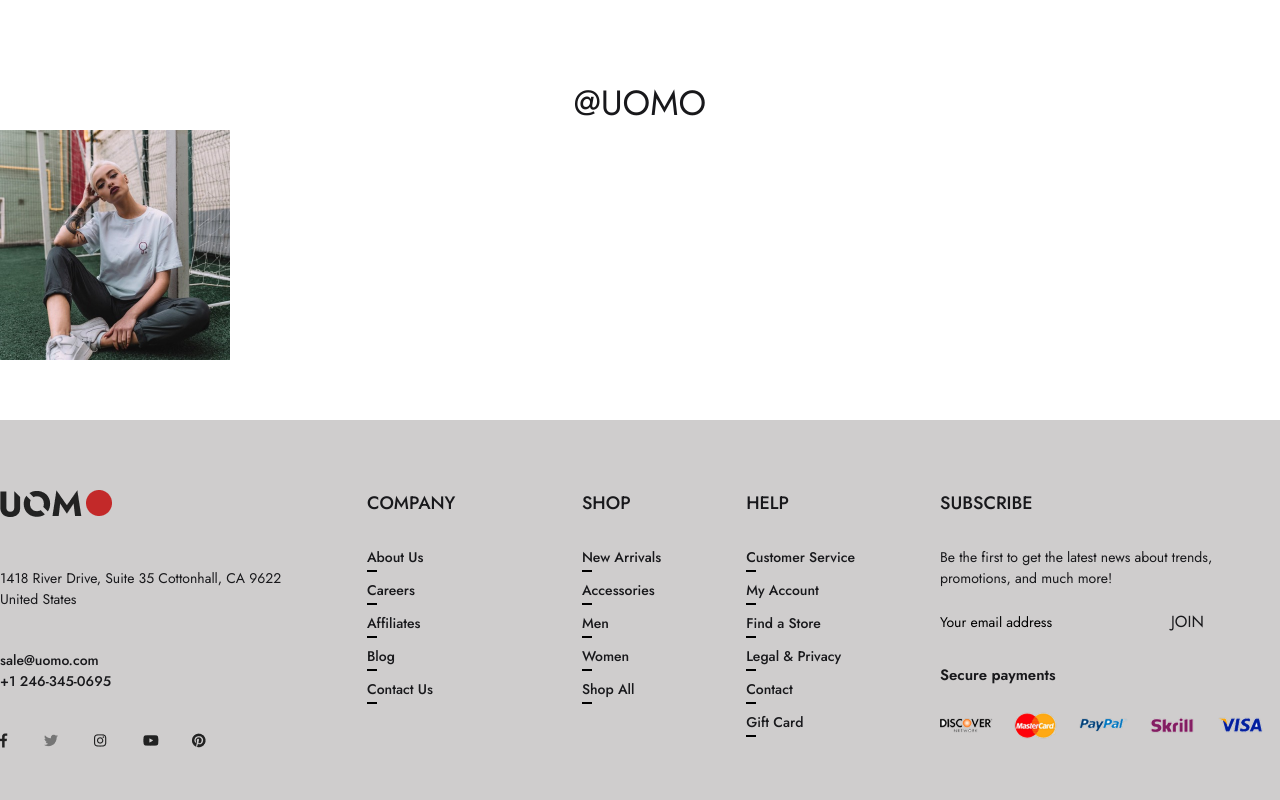
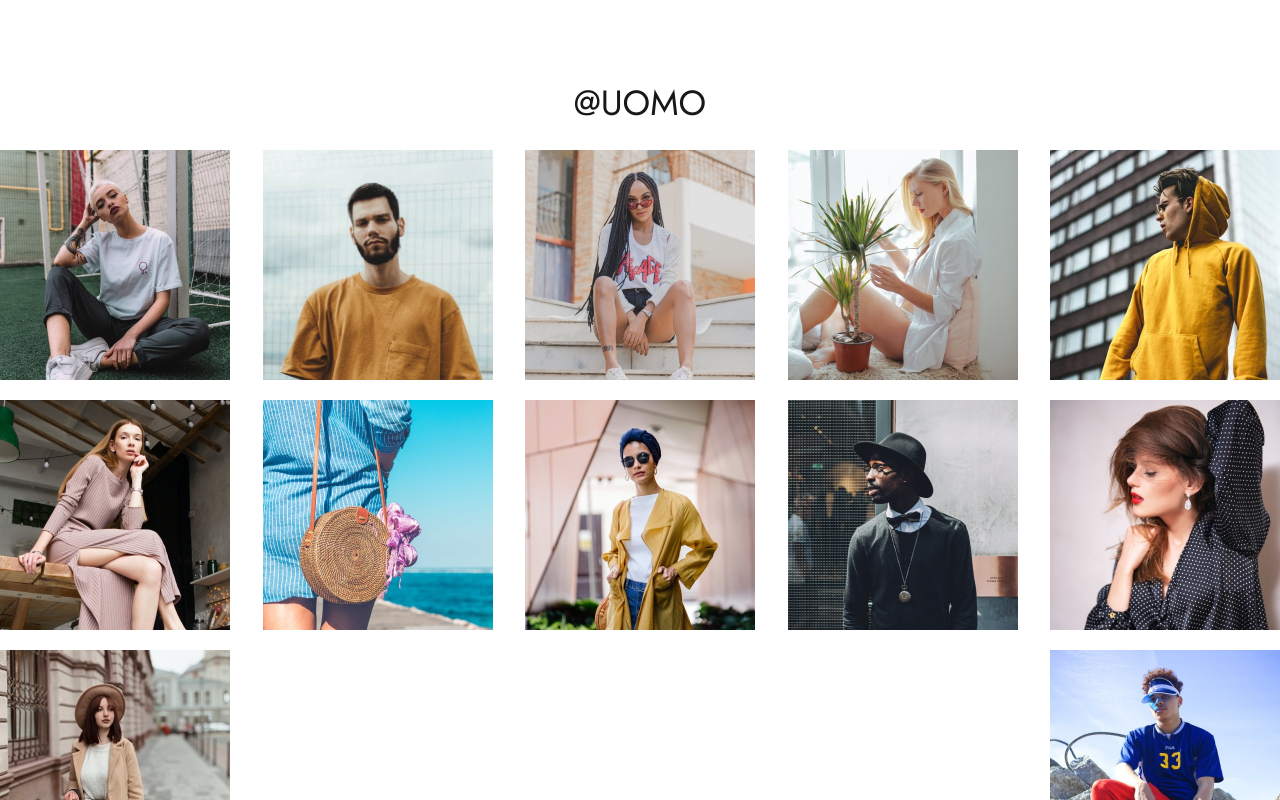
Before and after one commit to hubertDgomes/UOMO, a React (Vite) app: page / in a window 1280 px wide. Shown: the part 4920-5720 px from the top of the page. Built offline with nearby package versions, Linux system fonts and the light colour scheme.

Commit message:
Refactor UOMO component to accept dynamic image props and enhance hover effects

```diff
--- a/src/components/layouts/UOMO.jsx
+++ b/src/components/layouts/UOMO.jsx
@@ -3,13 +3,25 @@ import Container from '../Container'
 import Flex from '../Flex'
 import Images from '../Images'
 import uomo1 from '/src/assets/uomo1.jpg'
+import uomo2 from '/src/assets/uomo2.jpg'
+import uomo3 from '/src/assets/uomo3.jpg'
+import uomo4 from '/src/assets/uomo4.jpg'
+import uomo5 from '/src/assets/uomo5.jpg'
+import uomo6 from '/src/assets/uomo6.jpg'
+import uomo7 from '/src/assets/uomo7.jpg'
+import uomo8 from '/src/assets/uomo8.jpg'
+import uomo9 from '/src/assets/uomo9.jpg'
+import uomo10 from '/src/assets/uomo10.jpg'
+import uomo11 from '/src/assets/uomo11.jpg'
+import uomo12 from '/src/assets/uomo12.jpg'
 
-const Uomo = ()=>{
+const Uomo = ({uomo})=>{
     return(
         <>
-        <div className="w-[230px] relative">
-            <Images className={""} src={uomo1}/>
-            <div className=""></div>
+        <div className="w-[230px] relative group cursor-pointer">
+            <Images className={""} src={uomo}/>
+            <div className="w-[230px] h-[230px] bg-white absolute top-0 opacity-20 scale-x-0 group-hover:scale-x-100 transition-all duration-500"></div>
+            <div className="w-[230px] h-[230px] bg-white absolute top-0 opacity-20 scale-y-0 group-hover:scale-y-100 transition-all duration-500"></div>
         </div>
         </>
     )
@@ -19,9 +31,20 @@ const UOMO = () => {
   return (
     <>
     <Container className={"py-[60px]"}>
-        <p className='text-[35px] font-Menu text-center'>@UOMO</p>
-        <Flex>
-            <Uomo/>
+        <p className='text-[35px] font-Menu text-center mb-[20px]'>@UOMO</p>
+        <Flex className={"justify-between flex-wrap gap-y-[20px]"}>
+            <Uomo uomo={uomo1}/>
+            <Uomo uomo={uomo2}/>
+            <Uomo uomo={uomo3}/>
+            <Uomo uomo={uomo4}/>
+            <Uomo uomo={uomo5}/>
+            <Uomo uomo={uomo6}/>
+            <Uomo uomo={uomo7}/>
+            <Uomo uomo={uomo8}/>
+            <Uomo uomo={uomo9}/>
+            <Uomo uomo={uomo10}/>
+            <Uomo uomo={uomo11}/>
+            <Uomo uomo={uomo12}/>
         </Flex>
     </Container>
     </>
```
